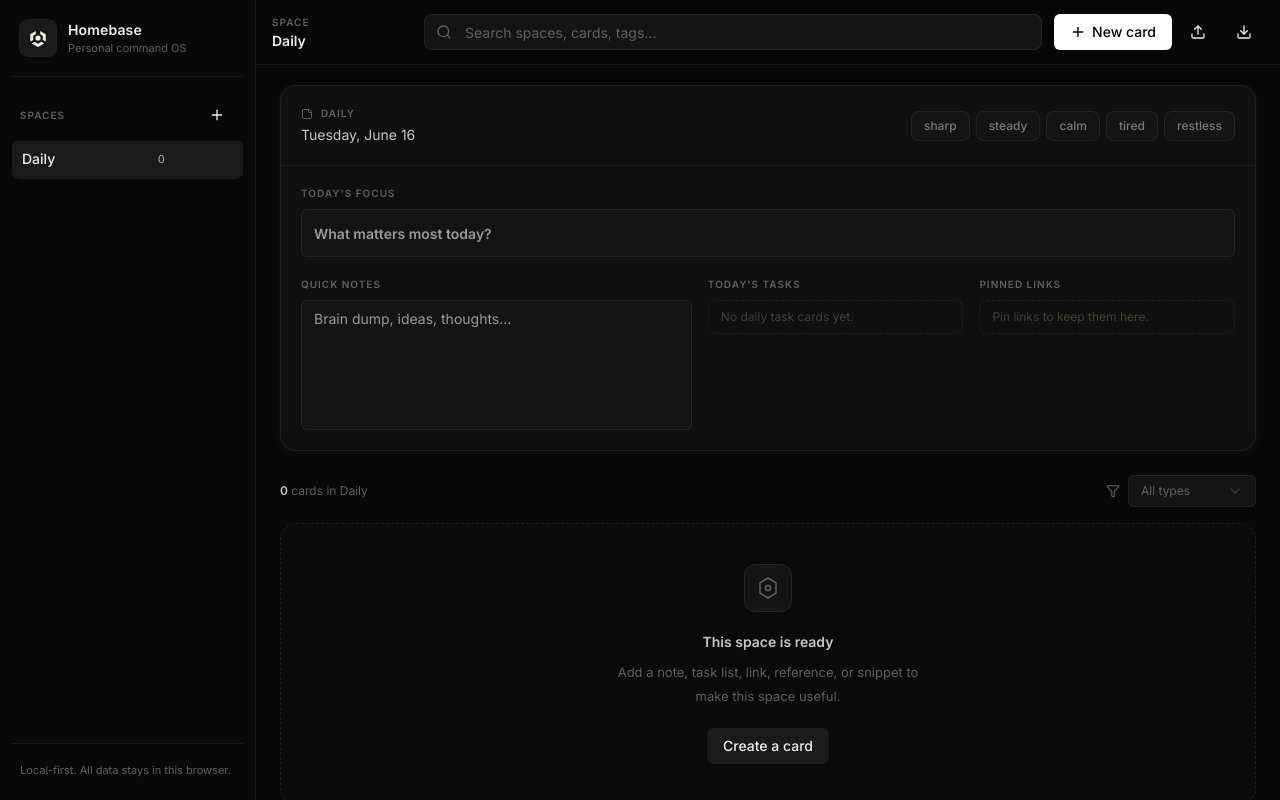
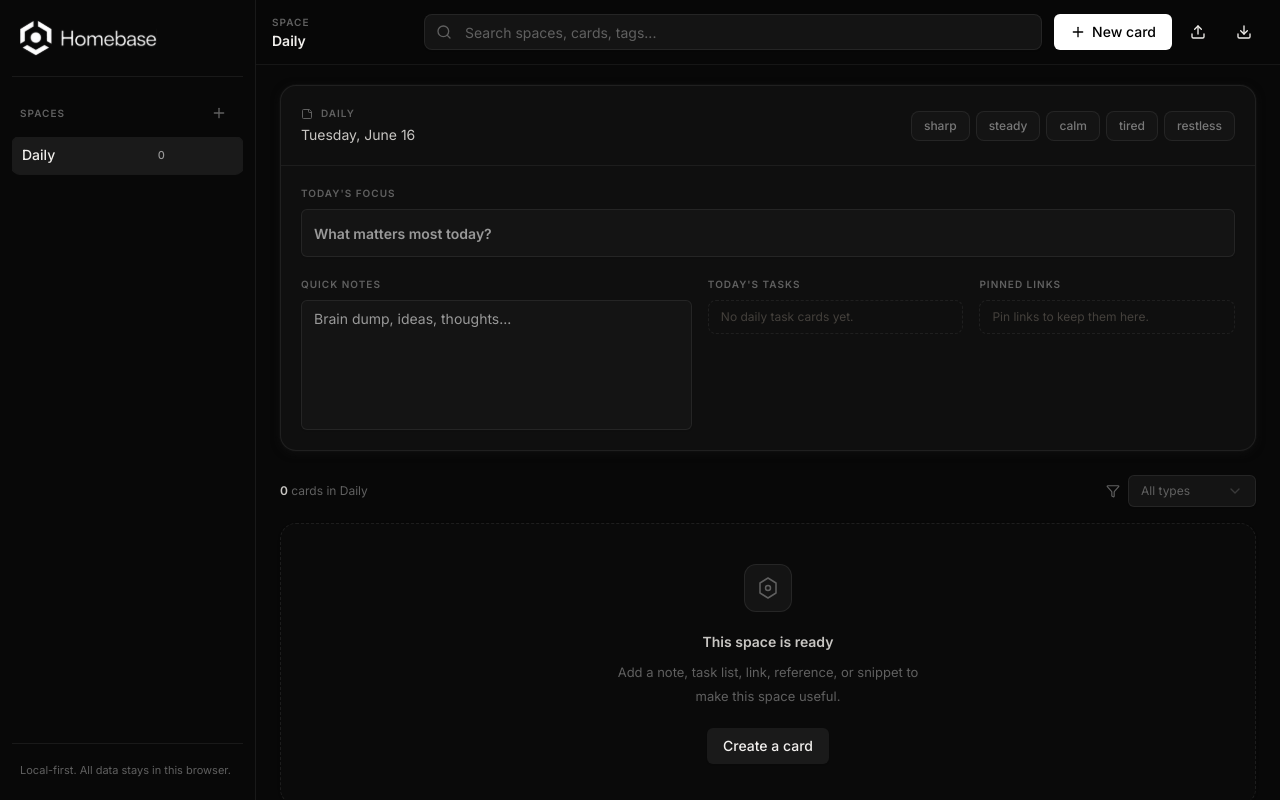
Before and after one commit to AvisharSharan/homebase, a React (Vite) app: page / in a window 1280 px wide. Built offline with nearby package versions, Linux system fonts and the light colour scheme.

Commit message:
feat: use official SVG logo and update sidebar header

```diff
--- a/src/components/brand/HomebaseMark.tsx
+++ /dev/null
@@ -1,16 +0,0 @@
-interface HomebaseMarkProps {
-  className?: string;
-  title?: string;
-}
-
-export function HomebaseMark({ className = "size-7", title = "Homebase" }: HomebaseMarkProps) {
-  return (
-    <svg className={className} viewBox="0 0 128 128" role="img" aria-label={title}>
-      <path
-        fill="currentColor"
-        d="M19 42 51 23v19L36 51v24L19 85V42Zm90 0v43L92 75V51l-15-9V23l32 19ZM27 96l17-10 20 12 20-12 17 10-37 21-37-21Z"
-      />
-      <circle cx="64" cy="64" r="15" fill="currentColor" />
-    </svg>
-  );
-}
--- a/src/components/spaces/Sidebar.tsx
+++ b/src/components/spaces/Sidebar.tsx
@@ -1,7 +1,7 @@
 import { MoreHorizontal, Plus, Trash2 } from "lucide-react";
-import { HomebaseMark } from "../brand/HomebaseMark";
 import { Space } from "../../types";
-import { Button } from "../ui/Button";
+import { Button } from "../ui/button";
+import { Tooltip, TooltipContent, TooltipProvider, TooltipTrigger } from "../ui/tooltip";
 
 interface SidebarProps {
   spaces: Space[];
@@ -25,27 +25,26 @@ export function Sidebar({
   return (
     <aside className="flex h-full min-h-0 w-full flex-col border-r border-white/[0.07] bg-ink-950 px-3 py-5 md:w-64">
       {/* Logo / Brand */}
-      <div className="flex items-center gap-3 px-2 pb-5 border-b border-white/[0.07]">
-        <div className="grid size-9 place-items-center rounded-lg bg-ink-800 text-bone-500 ring-1 ring-white/10">
-          <HomebaseMark className="size-[22px]" />
-        </div>
-        <div>
-          <h1 className="text-sm font-semibold tracking-[0.01em] text-bone-500">Homebase</h1>
-          <p className="text-[11px] text-stone-600 leading-tight mt-0.5">Personal command OS</p>
-        </div>
+      <div className="px-2 pb-5 border-b border-white/[0.07]">
+        <img src="/brand/homebase_logo.svg" alt="Homebase" className="h-9 w-auto object-contain" />
       </div>
 
+      <TooltipProvider delayDuration={200}>
         {/* Spaces section */}
         <div className="mt-5 flex items-center justify-between px-2">
           <span className="text-[10px] font-semibold uppercase tracking-widest text-stone-600">Spaces</span>
+          <Tooltip>
+            <TooltipTrigger asChild>
               <Button
-          className="size-9 px-0 rounded-md"
+                className="size-8 px-0 rounded-md text-stone-600 hover:text-bone-400 hover:bg-white/[0.06]"
                 variant="ghost"
                 onClick={onCreateSpace}
-          title="Create space"
               >
                 <Plus size={16} />
               </Button>
+            </TooltipTrigger>
+            <TooltipContent>Create space</TooltipContent>
+          </Tooltip>
         </div>
 
         <div className="mt-2 flex-1 space-y-0.5 overflow-y-auto">
@@ -82,25 +81,34 @@ export function Sidebar({
 
                 {/* Context actions — appear on hover */}
                 <div className="flex items-center gap-0.5 pr-1 opacity-0 transition-opacity group-hover:opacity-100">
+                  <Tooltip>
+                    <TooltipTrigger asChild>
                       <button
                         className="grid size-7 place-items-center rounded text-stone-600 hover:text-bone-400 hover:bg-white/[0.06] transition-colors"
                         onClick={() => onRenameSpace(space.id)}
-                  title="Rename"
                       >
                         <MoreHorizontal size={15} />
                       </button>
+                    </TooltipTrigger>
+                    <TooltipContent>Rename</TooltipContent>
+                  </Tooltip>
+                  <Tooltip>
+                    <TooltipTrigger asChild>
                       <button
                         className="grid size-7 place-items-center rounded text-stone-600 hover:text-red-400 hover:bg-red-500/10 transition-colors"
                         onClick={() => onDeleteSpace(space.id)}
-                  title="Delete"
                       >
                         <Trash2 size={15} />
                       </button>
+                    </TooltipTrigger>
+                    <TooltipContent>Delete</TooltipContent>
+                  </Tooltip>
                 </div>
               </div>
             );
           })}
         </div>
+      </TooltipProvider>
 
       {/* Footer */}
       <footer className="mt-4 pt-4 border-t border-white/[0.07] px-2">
```
Also changed, not shown: public/brand/homebase_logo.svg (added). Lines whose indentation alone changed are shown as unchanged.
